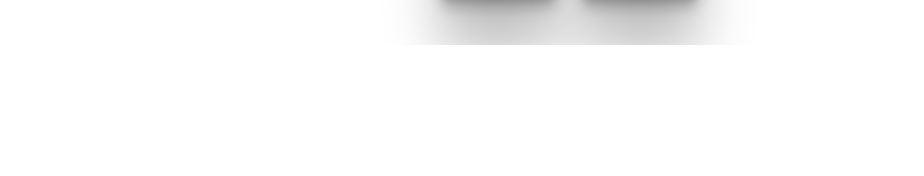
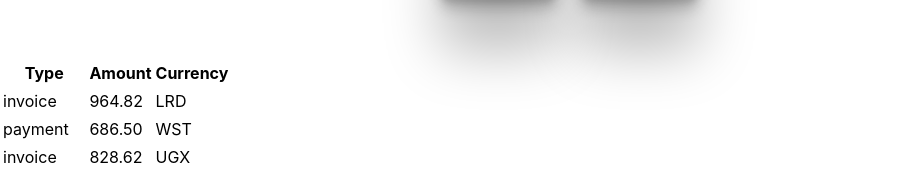
Before and after one commit to DariaZharkova/goit-react-hw-01, a React (Vite) app: page / in a window 1280 px wide. Shown: the part 775-951 px from the top of the page, without its empty margins (0-924 px from the left). Before the commit the page ends 820 px from the top, so only its background shows below. Built offline with nearby package versions, Linux system fonts and the light colour scheme.

Commit message:
add transactionHistory markup

```diff
--- a/src/components/App.jsx
+++ b/src/components/App.jsx
@@ -1,7 +1,9 @@
 import { Profile } from './Profile/Profile';
 import { FriendList } from './FriendList/FriendList';
+import { TransactionHistory } from './TransactionHistory/TransactionHistory';
 import userData from '../userData.json';
 import friends from '../friends.json';
+import transactions from '../transactions.json';
 
 export const App = () => {
   return (
@@ -14,6 +16,7 @@
         stats={userData.stats}
       />
       <FriendList friends={friends} />
+      <TransactionHistory items={transactions} />
     </>
   );
 };
--- /dev/null
+++ b/src/components/TransactionHistory/TransactionHistory.jsx
@@ -0,0 +1,27 @@
+import css from './TransactionHistory.module.css';
+
+export const TransactionHistory = ({ items }) => {
+  return (
+    <table className={css.transactionHistory}>
+      <thead>
+        <tr>
+          <th>Type</th>
+          <th>Amount</th>
+          <th>Currency</th>
+        </tr>
+      </thead>
+
+      <tbody>
+        {items.map(({ id, type, amount, currency }) => {
+          return (
+            <tr key={id}>
+              <td>{type}</td>
+              <td>{amount}</td>
+              <td>{currency}</td>
+            </tr>
+          );
+        })}
+      </tbody>
+    </table>
+  );
+};
--- /dev/null
+++ b/src/transactions.json
@@ -0,0 +1,56 @@
+[
+  {
+    "id": "1e0700a2-5183-4291-85cc-2065a036a683",
+    "type": "invoice",
+    "amount": "964.82",
+    "currency": "LRD"
+  },
+  {
+    "id": "a30f821b-4d25-4ff0-abdd-e340b3f0dd2b",
+    "type": "payment",
+    "amount": "686.50",
+    "currency": "WST"
+  },
+  {
+    "id": "44dca67a-8e5a-4798-bf8e-b15efd4e1abd",
+    "type": "invoice",
+    "amount": "828.62",
+    "currency": "UGX"
+  },
+  {
+    "id": "ea8ed3dc-2b68-4a53-905a-53ecb0adef33",
+    "type": "withdrawal",
+    "amount": "527.80",
+    "currency": "ALL"
+  },
+  {
+    "id": "63ca02f9-d637-46b5-9237-f3b24425e029",
+    "type": "payment",
+    "amount": "862.44",
+    "currency": "AUD"
+  },
+  {
+    "id": "ed0263e8-59a5-4bf1-87e0-2bb88e53dc34",
+    "type": "withdrawal",
+    "amount": "907.00",
+    "currency": "GEL"
+  },
+  {
+    "id": "4eaab41b-b967-40ac-82ed-85fc66f646f1",
+    "type": "deposit",
+    "amount": "103.10",
+    "currency": "BWP"
+  },
+  {
+    "id": "9648a350-8469-42d5-8bf3-18090de5fe67",
+    "type": "withdrawal",
+    "amount": "322.32",
+    "currency": "MRO"
+  },
+  {
+    "id": "9c5c25fb-1a95-4b2f-8d1f-4c4426d677cc",
+    "type": "invoice",
+    "amount": "14.79",
+    "currency": "PYG"
+  }
+]
```
Also changed, not shown: src/components/TransactionHistory/TransactionHistory.module.css (added).
